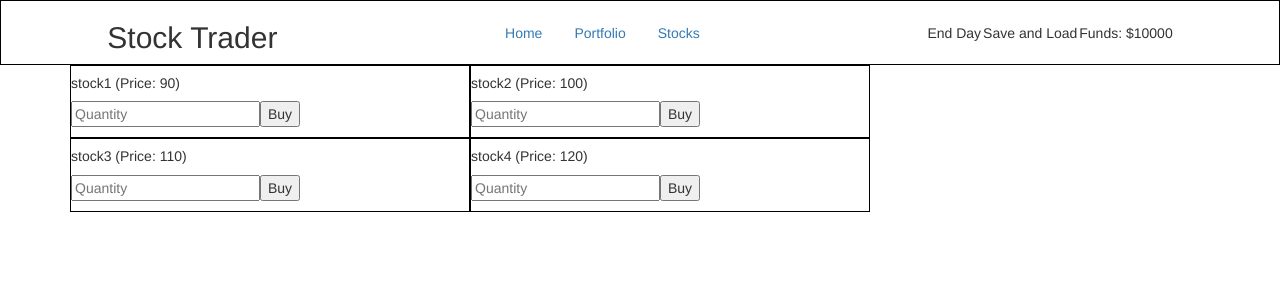
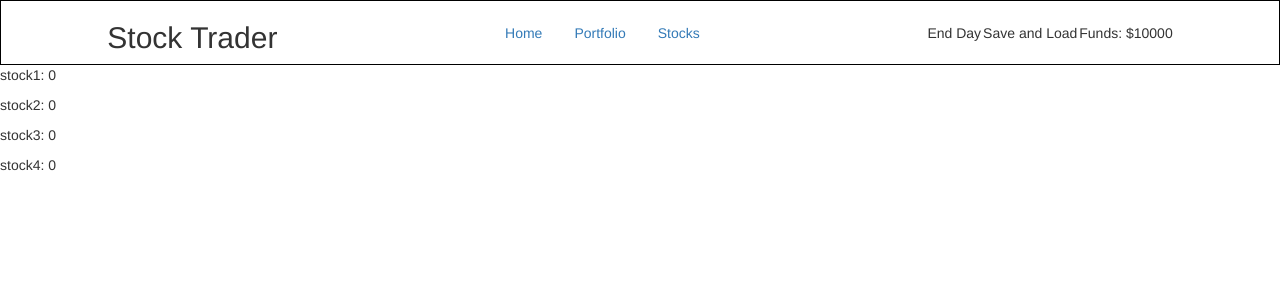
Before and after one commit to rhondakremer/vue-stock-trader, a Vue app: page /#/portfolio in a window 1280 px wide. Before the commit this address led to /#/stocks. Shown: the top 300 px of the page. Built offline with nearby package versions, Linux system fonts and the light colour scheme.

Commit message:
mutation to add holdings and adjust funds in state

```diff
--- a/src/components/Portfolio.vue
+++ b/src/components/Portfolio.vue
@@ -6,6 +6,7 @@
 
 <script>
 import { mapGetters } from 'vuex';
+
 export default {
     computed: {
         ...mapGetters([
--- a/src/components/Stocks.vue
+++ b/src/components/Stocks.vue
@@ -1,11 +1,12 @@
 <template>
   <div class="container">
-    <div class="card" style="width: 40rem; border:1px solid black; display:inline-block" v-for="stock in getStockInfo" :key="stock">
+    <div class="card" style="width: 40rem; border:1px solid black; display:inline-block" v-for="(stock, index) in getStockInfo" :key="index">
       <div class="card-body">
         <h5 class="card-title">{{ stock.name}} (Price: {{ stock.price }})</h5>
         <p class="card-text">
           <input type="text" placeholder="Quantity">
-          <button>Buy</button>
+          <button @click="buyStocks({index:index, amount:10, price:stock.price})">Buy</button>
+          {{ getStockInfo }}
         </p>
       </div>
     </div>
@@ -14,10 +15,22 @@
 
 <script>
 import { mapGetters } from "vuex";
+import { mapMutations } from "vuex";
 
 export default {
   computed: {
-    ...mapGetters(["getStockInfo"])
+    ...mapGetters([
+        "getStockInfo"]),
+
+  },
+  methods: {
+      ...mapMutations([
+        'buyStocks'
+    ]),
+      buyStocks(payload) {
+          console.log(payload)
+          this.$store.commit('buyStocks', payload);
+      }
   }
 };
 </script>
--- a/src/store/store.js
+++ b/src/store/store.js
@@ -22,7 +22,10 @@ export const store = new Vuex.Store({
         },
     },
     mutations: {
-
+        buyStocks: (state, payload) => {
+            state.stockPrices[payload.index].holding += payload.amount;
+            state.funds -= payload.price * payload.amount;
+        }
     },
     actions: {
 
```
